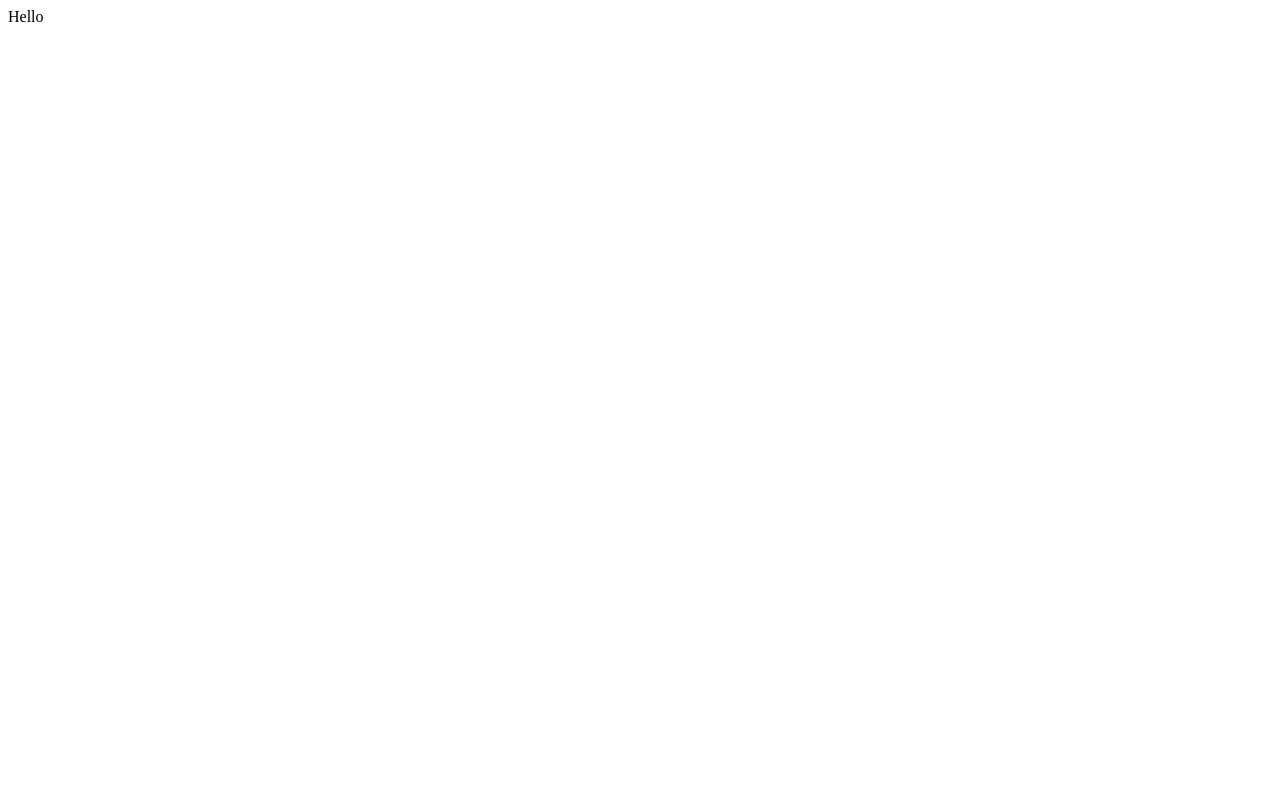
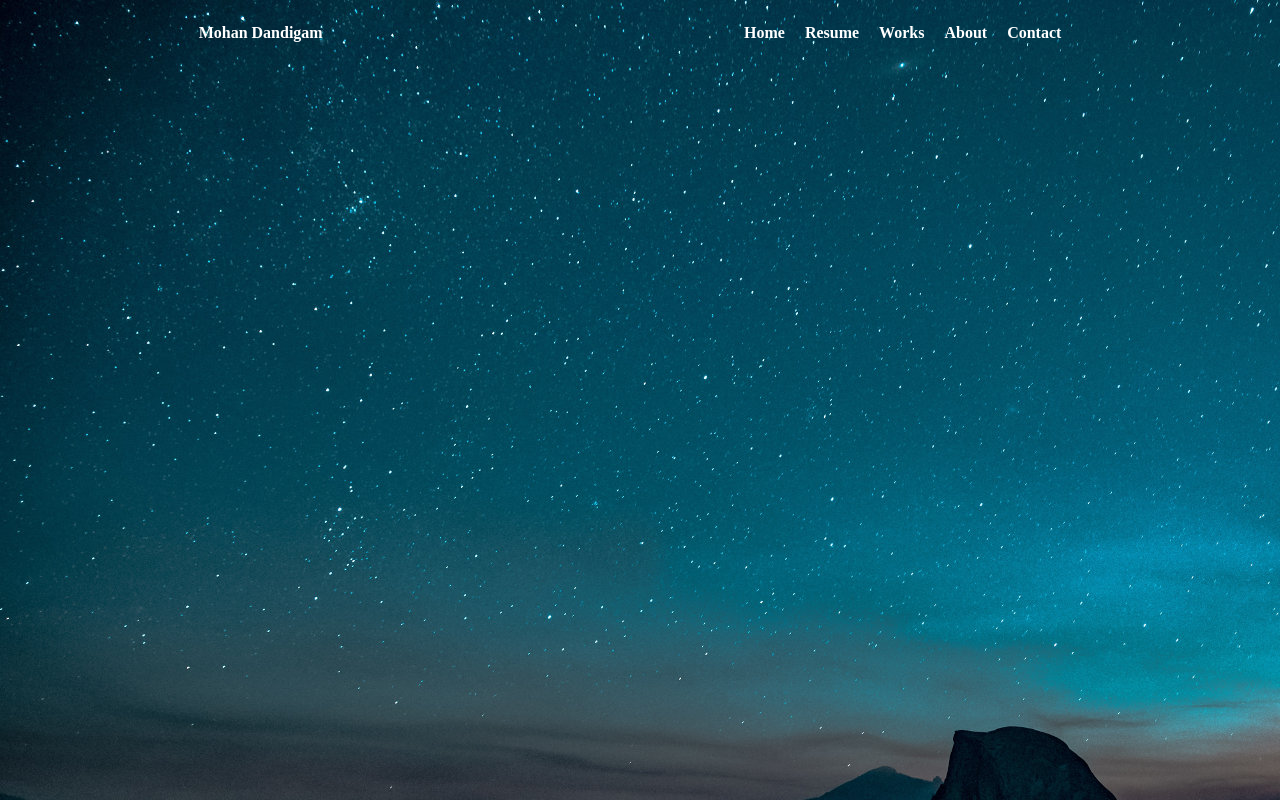
Before and after one commit to mohandand/myportfolio, a React (Create React App) app: page / in a window 1280 px wide. Built offline with nearby package versions, Linux system fonts and the light colour scheme.

Commit message:
updated code

```diff
--- /dev/null
+++ b/public/App.css
@@ -0,0 +1,26 @@
+body{
+    background-image: url('../images/header-background.JPG');
+    background-color: #cccccc;
+}
+.headercontainer{
+    max-width:100%;
+    margin:0 auto;
+    display: flex;
+    flex-direction: row;
+    justify-content: space-around;
+}
+.myname{
+   color:white;
+   font-weight: bold;
+   margin-top: 16px;
+}
+.menu{
+    list-style-type: none;
+    color:white;
+    font-weight: bold;
+    display: flex;
+    flex-direction: row;
+}
+li{
+    margin-right:20px;
+}
--- a/public/index.html
+++ b/public/index.html
@@ -2,7 +2,7 @@
 <html lang="en">
   <head>
     <meta charset="utf-8" />
-    <link rel="icon" href="%PUBLIC_URL%/favicon.ico" />
+    <link rel="icon" href="../images/icon.JPG" />
     <meta name="viewport" content="width=device-width, initial-scale=1" />
     <meta name="theme-color" content="#000000" />
     <meta
@@ -10,6 +10,7 @@
       content="Web site created using create-react-app"
     />
     <title>My Portfolio</title>
+    <link rel="stylesheet" href="App.css">
   </head>
   <body>
     <noscript>You need to enable JavaScript to run this app.</noscript>
--- a/src/App.js
+++ b/src/App.js
@@ -1,9 +1,9 @@
-
+import Header from "./components/Header.js"
 
 function App() {
   return (
     <div className="App">
-      Hello
+     <Header/>
     </div>
   );
 }
--- a/src/components/Header.js
+++ b/src/components/Header.js
@@ -0,0 +1,16 @@
+
+const Header = () => {
+    return(
+        <div className="headercontainer">
+            <div className="myname">Mohan Dandigam</div>
+            <ul className="menu">
+                <li>Home</li>
+                <li>Resume</li>
+                <li>Works</li>
+                <li>About</li>
+                <li>Contact</li>
+            </ul>
+        </div>
+    )
+}
+export default Header
```
Also changed, not shown: public/images/header-background.jpg (added), public/images/icon.jpg (added).
